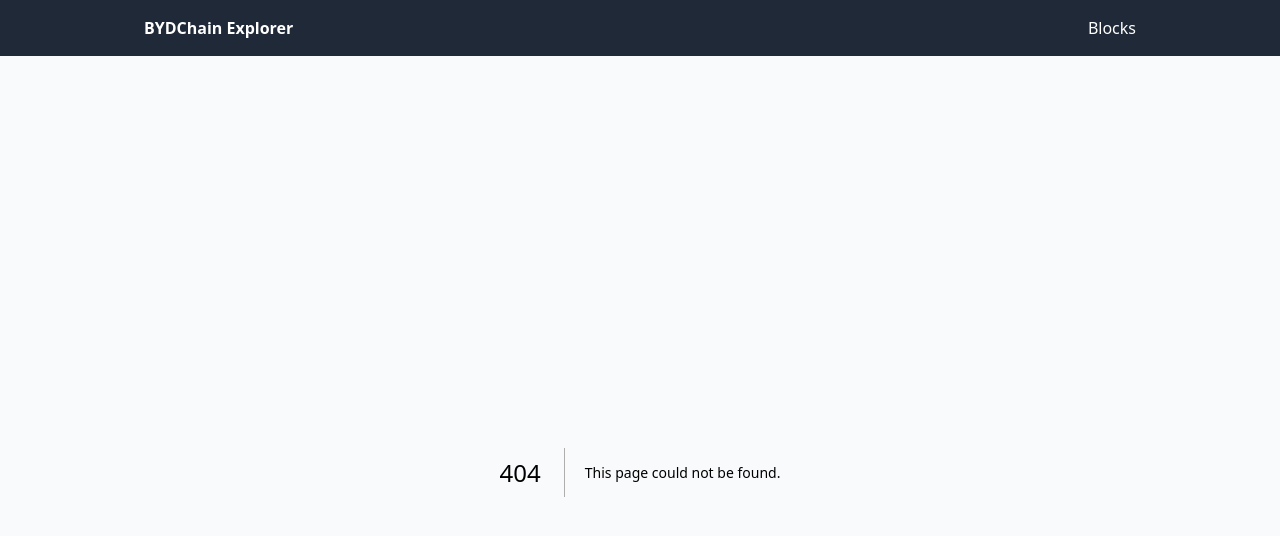
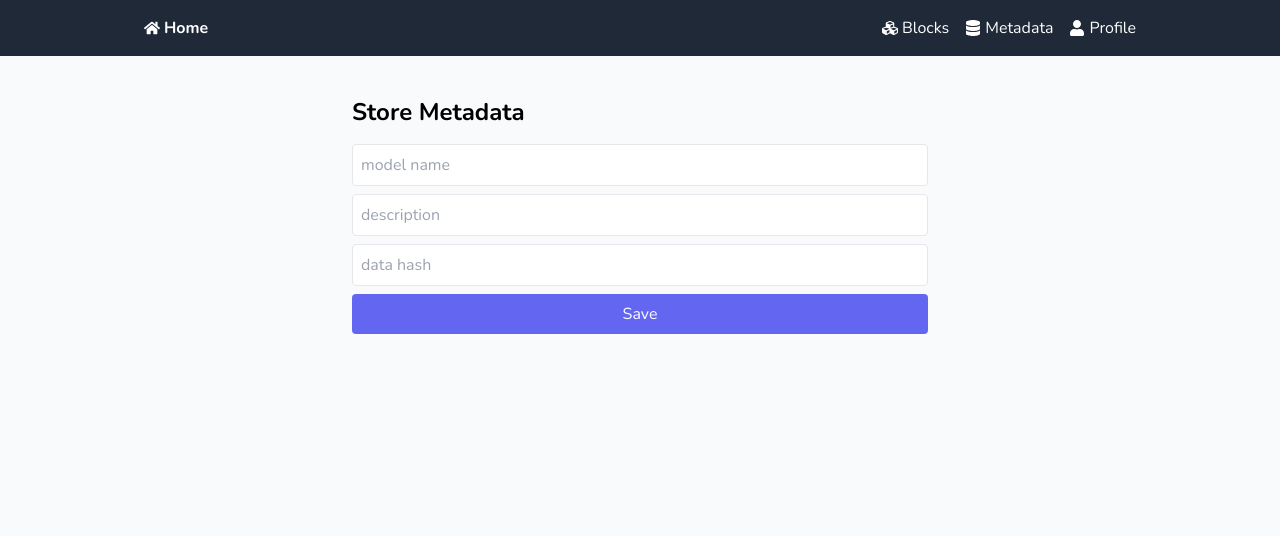
Before and after one commit to edinsoncs/suni-coin, a Next.js app: page /metadata in a window 1280 px wide. Before the commit this address had no page. Shown: the top 536 px of the page. Built offline with nearby package versions, Linux system fonts and the light colour scheme.

Commit message:
Add profile and metadata pages with wallet features

```diff
--- a/components/Layout.js
+++ b/components/Layout.js
@@ -1,13 +1,24 @@
 import Link from 'next/link';
+import { FaHome, FaCubes, FaUser, FaDatabase } from 'react-icons/fa';
 
 export default function Layout({ children }) {
   return (
     <div className="min-h-screen bg-gray-50">
       <header className="bg-gray-800 text-white">
         <nav className="max-w-5xl mx-auto flex justify-between items-center p-4">
-          <Link href="/" className="font-semibold hover:underline">BYDChain Explorer</Link>
-          <div className="space-x-4">
-            <Link href="/blocks" className="hover:underline">Blocks</Link>
+          <Link href="/" className="font-semibold hover:underline flex items-center gap-1">
+            <FaHome /> Home
+          </Link>
+          <div className="space-x-4 flex items-center">
+            <Link href="/blocks" className="hover:underline flex items-center gap-1">
+              <FaCubes /> Blocks
+            </Link>
+            <Link href="/metadata" className="hover:underline flex items-center gap-1">
+              <FaDatabase /> Metadata
+            </Link>
+            <Link href="/profile" className="hover:underline flex items-center gap-1">
+              <FaUser /> Profile
+            </Link>
           </div>
         </nav>
       </header>
--- a/package.json
+++ b/package.json
@@ -44,7 +44,8 @@
     "ws": "^7.2.1",
     "next": "13.4.4",
     "react": "18.2.0",
-    "react-dom": "18.2.0"
+    "react-dom": "18.2.0",
+    "react-icons": "^4.10.1"
   },
   "jest": {
     "silent": false,
--- a/pages/_document.js
+++ b/pages/_document.js
@@ -5,8 +5,12 @@ export default function Document() {
     <Html>
       <Head>
         <script src="https://cdn.tailwindcss.com"></script>
+        <link
+          href="https://fonts.googleapis.com/css2?family=Nunito:wght@400;700&family=Raleway:wght@400;700&display=swap"
+          rel="stylesheet"
+        />
       </Head>
-      <body>
+      <body style={{ fontFamily: 'Nunito, Raleway, sans-serif' }}>
         <Main />
         <NextScript />
       </body>
--- /dev/null
+++ b/pages/metadata.js
@@ -0,0 +1,59 @@
+import { useState } from 'react';
+
+const API_BASE = 'http://localhost:8000';
+
+export default function Metadata() {
+  const [model, setModel] = useState('');
+  const [description, setDescription] = useState('');
+  const [dataHash, setDataHash] = useState('');
+  const [result, setResult] = useState(null);
+
+  async function storeData() {
+    const res = await fetch(`${API_BASE}/api/ai/store`, {
+      method: 'POST',
+      headers: { 'Content-Type': 'application/json' },
+      body: JSON.stringify({ model, description, dataHash })
+    });
+    const json = await res.json();
+    setResult(json);
+  }
+
+  return (
+    <div className="max-w-xl mx-auto py-6">
+      <h1 className="text-2xl font-bold mb-4 flex items-center gap-2">
+        Store Metadata
+      </h1>
+      <div className="flex flex-col gap-2">
+        <input
+          value={model}
+          onChange={e => setModel(e.target.value)}
+          placeholder="model name"
+          className="border p-2 rounded"
+        />
+        <input
+          value={description}
+          onChange={e => setDescription(e.target.value)}
+          placeholder="description"
+          className="border p-2 rounded"
+        />
+        <input
+          value={dataHash}
+          onChange={e => setDataHash(e.target.value)}
+          placeholder="data hash"
+          className="border p-2 rounded"
+        />
+        <button
+          onClick={storeData}
+          className="px-4 py-2 bg-indigo-500 text-white rounded"
+        >
+          Save
+        </button>
+      </div>
+      {result && (
+        <pre className="mt-4 bg-gray-100 p-4 rounded overflow-auto">
+          {JSON.stringify(result, null, 2)}
+        </pre>
+      )}
+    </div>
+  );
+}
```
Also changed, not shown: pages/index.js (+7 -1 lines), pages/profile.js (added, +46 -0 lines), src/middleware/Api/Endpoints/wallet_new.js (+9 -8 lines), 1 other file (tests, documents, lock files or other folders).
